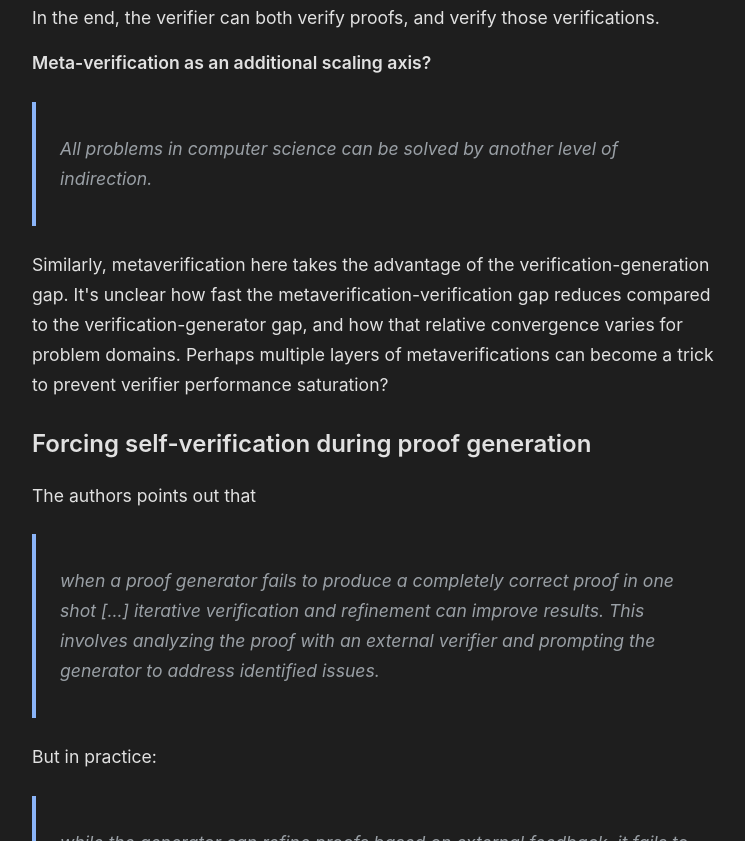
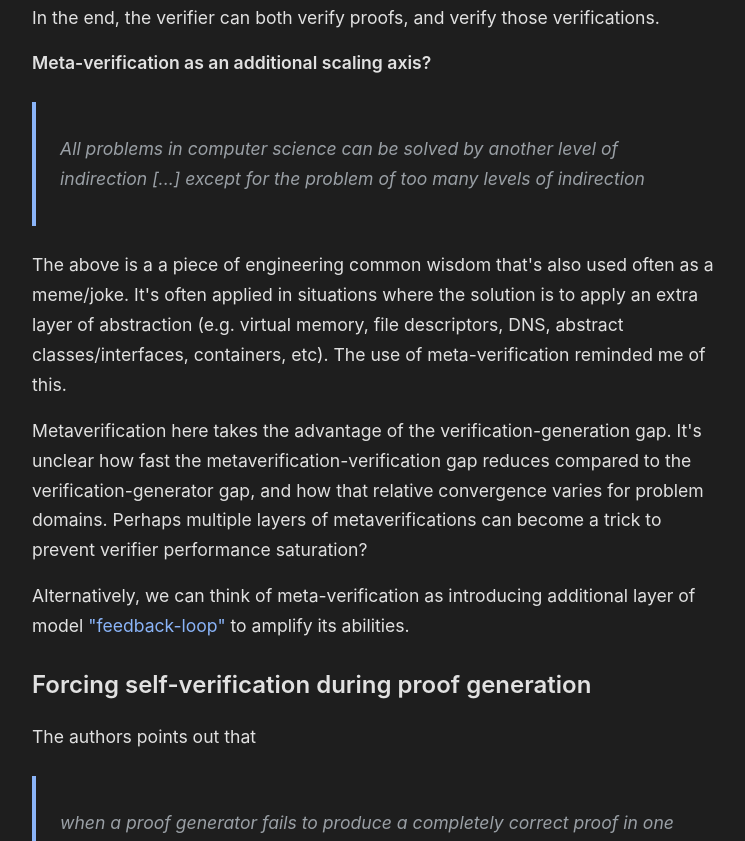
Before and after one commit to allenyin/reading_list, an Eleventy site: page _posts/deepseekMathv2-IDA.md in a window 1280 px wide. Shown: the part 3757-4598 px from the top of the page, without its empty margins (260-1005 px from the left). Built offline with nearby package versions, Linux system fonts and the light colour scheme; Eleventy itself is replaced by a stand-in of ours; files that its build step writes are made by us from their sources; what markdown-it-attrs, markdown-it-mathjax3, markdown-it-prism would draw is missing.

Commit message:
Incorporated TIm's comments

```diff
--- a/_posts/deepseekMathv2-IDA.md
+++ b/_posts/deepseekMathv2-IDA.md
@@ -53,7 +53,7 @@ At the end of a round of RL, we can additionally do SFT for each problem $x$ wit
 
 ## Maintaining generation-verification gap
 
-An assumption that is implied in the above approach is that verification is easier than generation, this is known as the "generation-verification gap". This has the same intuition as [`P != NP`](https://en.wikipedia.org/wiki/P_versus_NP_problem) -- the widely believed but unproven statement that problems whose solutions are easy to verify (NP) are not necessarily easy to solve (P).
+An assumption that is implied in the above approach is that verification is easier than generation, this is known as the "generation-verification gap". This has the same intuition as [`P != NP`](https://en.wikipedia.org/wiki/P_versus_NP_problem) -- the widely believed but unproven statement that problems whose solutions are easy to verify (P) are not necessarily easy to solve (NP).
 
 Scaling verification compute to verify generated proofs by the LLM can work IF there exists a gap between the proof generator and the proof verifier. But as RL improves the generator, this gap shrinks and performance eventually saturates, and the rate of this saturation has been shown to correlate to the models' [pretraining flops](https://arxiv.org/pdf/2412.02674).
 
@@ -81,9 +81,13 @@ In the end, the verifier can both verify proofs, and verify those verifications.
 
 #### Meta-verification as an additional scaling axis?
 
-> All problems in computer science can be solved by another level of indirection.
+> All problems in computer science can be solved by another level of indirection [...] except for the problem of too many levels of indirection
 
-Similarly, metaverification here takes the advantage of the verification-generation gap. It's unclear how fast the metaverification-verification gap reduces compared to the verification-generator gap, and how that relative convergence varies for problem domains. Perhaps multiple layers of metaverifications can become a trick to prevent verifier performance saturation?
+The above is a a piece of engineering common wisdom that's also used often as a meme/joke. It's often applied in situations where the solution is to apply an extra layer of abstraction (e.g. virtual memory, file descriptors, DNS, abstract classes/interfaces, containers, etc). The use of meta-verification reminded me of this.
+
+Metaverification here takes the advantage of the verification-generation gap. It's unclear how fast the metaverification-verification gap reduces compared to the verification-generator gap, and how that relative convergence varies for problem domains. Perhaps multiple layers of metaverifications can become a trick to prevent verifier performance saturation?
+
+Alternatively, we can think of meta-verification as introducing additional layer of model ["feedback-loop"](https://springtail.ai/wp/2025/07/25/to-make-a-ml-strange-loop/) to amplify its abilities.
 
 ## Forcing self-verification during proof generation
 
```
